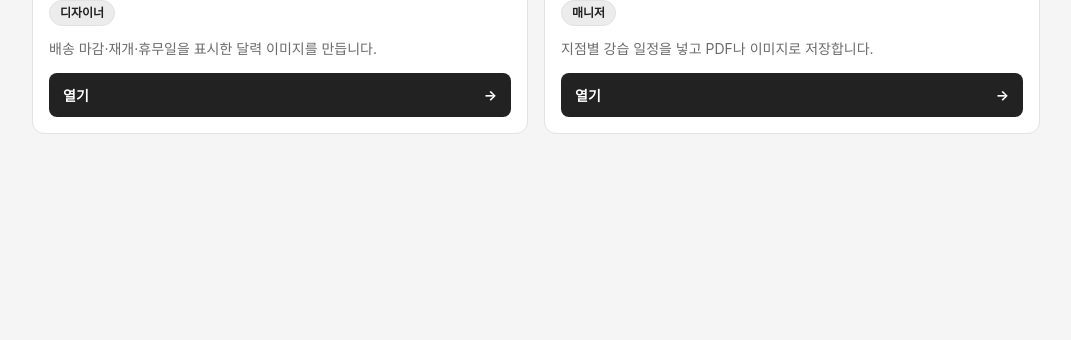
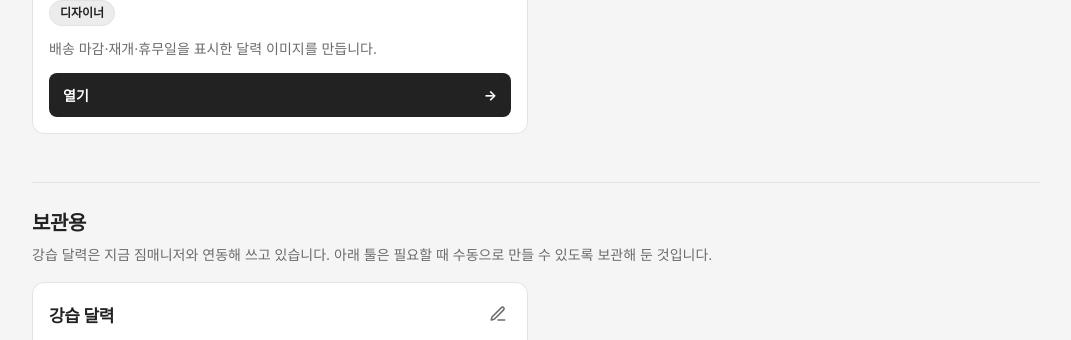
Before and after one commit to igoodimin/waverock-design-tools, a plain HTML site: page index.html in a window 1280 px wide. Shown: the part 1031-1371 px from the top of the page, without its empty margins (104-1175 px from the left). Before the commit the page ends 1229 px from the top, so only its background shows below. Drawn offline with Linux system fonts and the light colour scheme; a web font is replaced by a local one.

Commit message:
모음 페이지: 구분선 아래 보관용 칸 추가, 강습 달력 이동
Co-Authored-By: Claude Opus 5.5 <noreply@anthropic.com>

```diff
--- a/index.html
+++ b/index.html
@@ -35,6 +35,9 @@
   .open{margin-top:auto;display:flex;justify-content:space-between;align-items:center;padding:12px 14px;border-radius:var(--wr-radius);background:var(--wr-accent);color:var(--wr-accent-ink);font-weight:700;font-size:14px;text-decoration:none}
   .open:hover{opacity:.88}
   .open:focus-visible,.thumb:focus-visible,.icon:focus-visible,.btn:focus-visible{outline:2px solid var(--wr-accent);outline-offset:2px}
+  .divider{margin:48px 0 24px;border:0;border-top:1px solid var(--wr-line)}
+  .sec-title{margin:0 0 8px;font-size:20px;letter-spacing:-.4px}
+  .sec-note{margin:0 0 16px;color:var(--wr-sub);font-size:14px;line-height:1.6}
   #load-error{color:var(--wr-danger);font-size:14px}
 
   input,textarea{font:inherit;font-size:14px;color:var(--wr-ink);padding:10px 12px;border:1px solid var(--wr-line);border-radius:var(--wr-radius);background:var(--wr-surface);min-width:0;width:100%}
@@ -63,6 +66,12 @@
     <button type="button" class="btn" id="add-open">＋ 새 툴 추가</button>
   </div>
   <ul class="tools" id="tools"></ul>
+  <section id="archive-sec" hidden>
+    <hr class="divider">
+    <h2 class="sec-title">보관용</h2>
+    <p class="sec-note">강습 달력은 지금 짐매니저와 연동해 쓰고 있습니다. 아래 툴은 필요할 때 수동으로 만들 수 있도록 보관해 둔 것입니다.</p>
+    <ul class="tools" id="archive"></ul>
+  </section>
   <p id="load-error" hidden>목록을 불러오지 못했어요. 새로고침해 주세요.</p>
 </main>
 
@@ -91,6 +100,7 @@
   const PENCIL = '<svg width="18" height="18" viewBox="0 0 24 24" fill="none" stroke="currentColor" stroke-width="2" stroke-linecap="round" stroke-linejoin="round" aria-hidden="true"><path d="M12 20h9"/><path d="M16.5 3.5a2.1 2.1 0 0 1 3 3L7 19l-4 1 1-4Z"/></svg>';
   const TAGS = ['세터', '매니저', '스태프', '디자이너'];
   const list = document.getElementById('tools');
+  const archive = document.getElementById('archive');
   const esc = s => String(s ?? '').replace(/[&<>"']/g, c => ({'&':'&amp;','<':'&lt;','>':'&gt;','"':'&quot;',"'":'&#39;'}[c]));
   const tagList = tags => (tags || []).map(x => `<span class="tag">${esc(x)}</span>`).join('');
   const tagPicker = (selected = []) => TAGS.map(x =>
@@ -106,7 +116,7 @@
     .then(r => r.json())
     .then(data => {
       tools = data;
-      list.innerHTML = tools.map((t, i) => `
+      const card = (t, i) => `
         <li class="tool" data-i="${i}">
           <div class="head">
             <h2>${esc(t.name)}</h2>
@@ -118,12 +128,16 @@
             <p class="desc">${esc(t.description)}</p>
             <a class="open" href="${esc(t.url)}">열기<span aria-hidden="true">→</span></a>
           </div>
-        </li>`).join('');
+        </li>`;
+      const draw = archived => tools.map((t, i) => !!t.archived === archived ? card(t, i) : '').join('');
+      list.innerHTML = draw(false);
+      archive.innerHTML = draw(true);
+      document.getElementById('archive-sec').hidden = !archive.innerHTML;
     })
     .catch(() => { document.getElementById('load-error').hidden = false; });
 
   // 설명 수정: 고친 tools.json 전체를 복사하고 GitHub 수정 화면을 엽니다.
-  list.addEventListener('click', async e => {
+  const onCardClick = async e => {
     const btn = e.target.closest('[data-act]');
     if (!btn) return;
     const card = btn.closest('.tool');
@@ -179,7 +193,8 @@
       const fallback = body.querySelector('.note textarea');
       if (fallback) { fallback.value = json; fallback.select(); }
     }
-  });
+  };
+  [list, archive].forEach(el => el.addEventListener('click', onCardClick));
 
   const f = id => document.getElementById(id);
   const dialog = f('add');
--- a/tools.json
+++ b/tools.json
@@ -35,6 +35,7 @@
     ],
     "description": "지점별 강습 일정을 넣고 PDF나 이미지로 저장합니다.",
     "url": "https://igoodimin.github.io/waverock-class-calendar/",
-    "thumbnail": "thumbs/class-calendar.jpg"
+    "thumbnail": "thumbs/class-calendar.jpg",
+    "archived": true
   }
 ]
```
